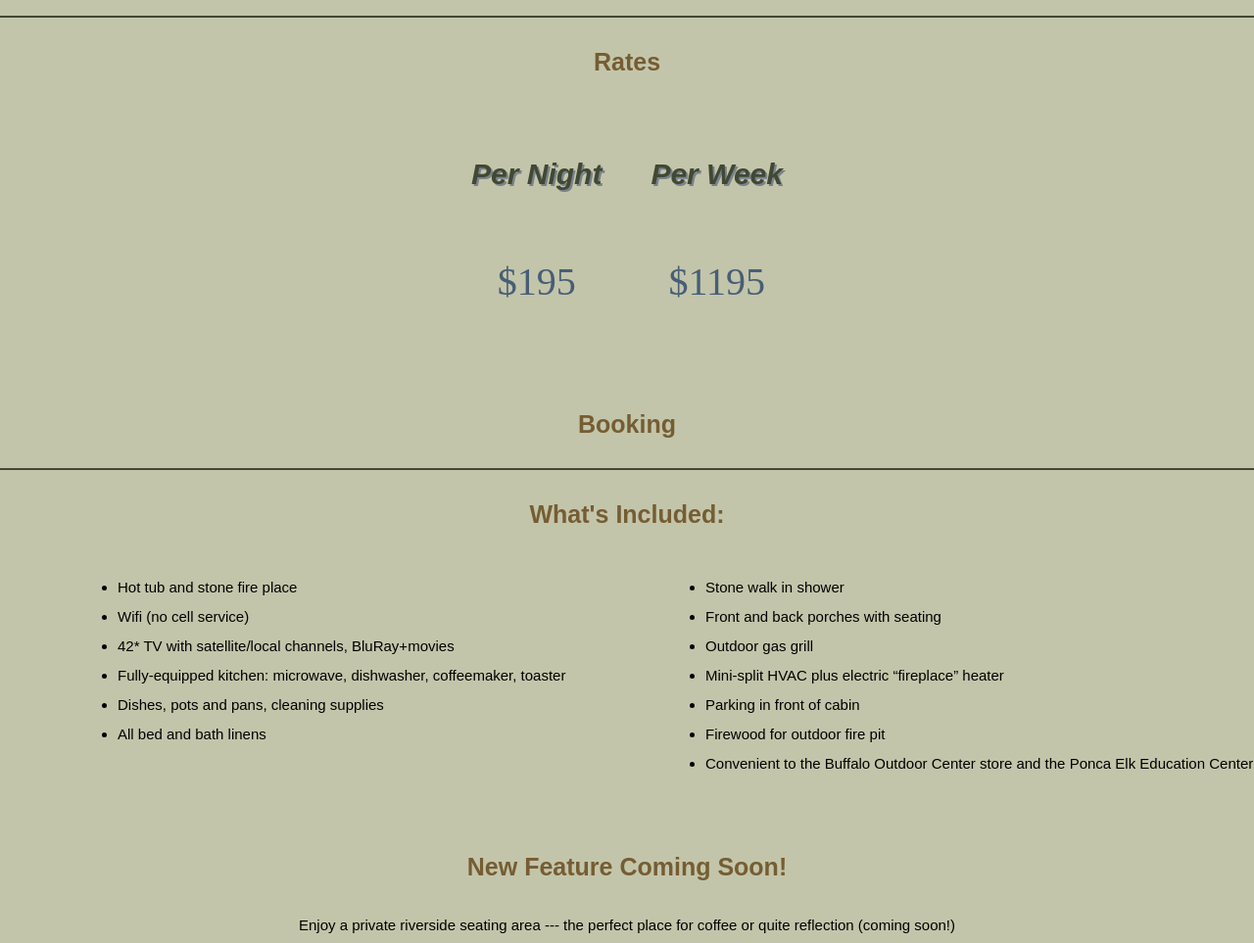
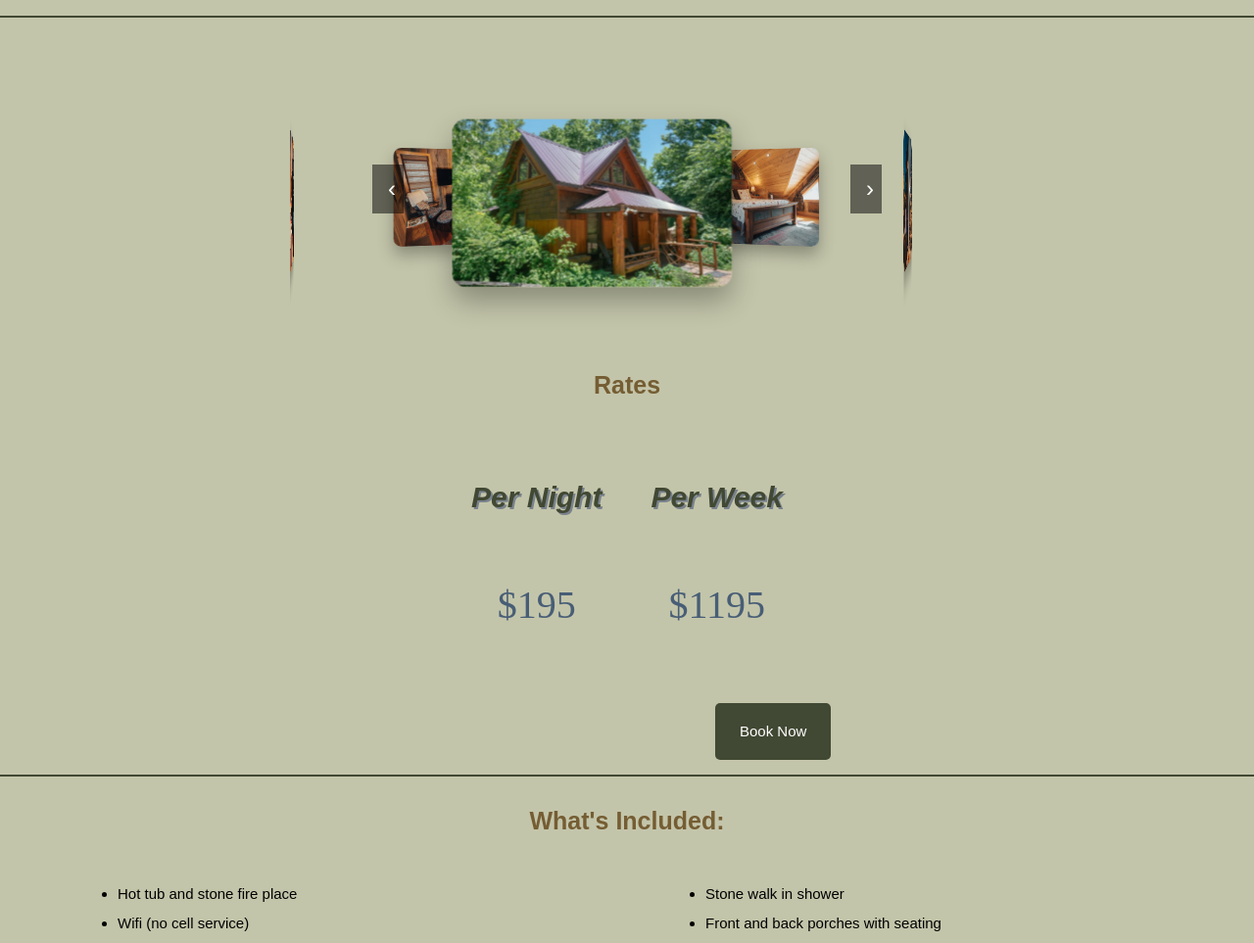
Before and after one commit to ZacAct/CyberChick2, a plain HTML site: page website/cabin.html in a window 1280 px wide. Shown: the part 1360-2323 px from the top of the page at 98% size. Drawn offline with Linux system fonts and the light colour scheme; a web font is replaced by a local one.

Commit message:
second page

```diff
--- a/website/assets/script/script.js
+++ b/website/assets/script/script.js
@@ -0,0 +1,15 @@
+const carousel = document.getElementById("carousel3d");
+const images = carousel.getElementsByTagName("img");
+const angle = 360 / images.length;
+let currAngle = 0;
+
+
+Array.from(images).forEach((img, i) => {
+  const rotateY = angle * i;
+  img.style.transform = `rotateY(${rotateY}deg) translateZ(300px)`;
+});
+
+function rotateCarousel(direction) {
+  currAngle += angle * direction;
+  carousel.style.transform = `rotateY(${currAngle}deg)`;
+}
--- a/website/assets/style/style.css
+++ b/website/assets/style/style.css
@@ -77,6 +77,21 @@ header.primary h1 {
   font-size: 18px;
 }
 
+
+.now:link, .now:visited{
+  background-color:rgba(72, 94, 118, 1) ;
+  color: white;
+  padding: 10px 20px;
+  text-align: center;
+  text-decoration: none;
+  display: inline-block;
+  border-radius:5px;
+  margin:-10px;
+
+}
+.now:hover, .now:active {
+  background-color:rgb(105, 136, 170);
+}
 .logo {
   max-width: 80px;
   height: auto;
@@ -88,16 +103,16 @@ h2.title {
   font-weight: 700;
   position: absolute;
   z-index: 2;
-  top: 50%;
-  left: 50%;
-  transform: translate(-50%, -90%);
+
   color: #f6f6fa;
   text-align: center;
-  font-size: 100px;
-  background-color: rgba(0, 0, 0, 0.5);
-  margin-top:120px;
+  font-size: 80px;
+
+  text-shadow: 3px 3px rgb(39, 43, 31);
+  margin-top:-420px;
+  margin-left: 330px;
   padding: 30px;
-  border-radius: 10px;
+  clear:both;
 }
 h2.cabin-title {
   font-family: "Caveat", cursive;
@@ -110,7 +125,7 @@ h2.cabin-title {
   color: #f6f6fa;
   text-align: center;
   font-size: 100px;
-  background-color: rgba(0, 0, 0, 0.5);
+  text-shadow: 2px 2px rgb(39, 43, 31) ;
   margin-top:120px;
   padding: 30px;
   border-radius: 10px;
@@ -119,7 +134,7 @@ h2.cabin-title {
 .tag {
   text-align: center;
   margin-top: 50px;
-  margin-left: 400px;
+  margin-left: 470px;
   margin-right: auto;
   padding: 20px;
   border: 3px solid #485E76;
@@ -189,7 +204,54 @@ hr {
   margin: 1em 0;
   padding: 0;
 }
+.carousel3d-container {
+  perspective: 1000px;
+  width: 400px;
+  height: 300px;
+  margin: 50px auto;
+  position: relative;
+}
 
+.carousel3d {
+  width: 100%;
+  height: 100%;
+  position: absolute;
+  transform-style: preserve-3d;
+  transition: transform 1s;
+}
+
+.carousel3d img {
+  position: absolute;
+  width: 250px;
+  height: 150px;
+  left: 75px;
+  top: 75px;
+  object-fit: cover;
+  border-radius: 10px;
+  box-shadow: 0 10px 20px rgba(0,0,0,0.3);
+  transition: transform 0.5s;
+}
+
+.nav-button {
+  position: absolute;
+  top: 50%;
+  transform: translateY(-50%);
+  background: rgba(0, 0, 0, 0.5);
+  color: white;
+  font-size: 2rem;
+  padding: 0.5rem 1rem;
+  border: none;
+  cursor: pointer;
+  z-index: 3;
+}
+
+.nav-button.prev {
+  left: -60px;
+}
+
+.nav-button.next {
+  right: -60px;
+}
 h2 {
   color: rgba(72, 94, 118, 1);
   font-family: "filson-pro", sans-serif;
@@ -198,6 +260,7 @@ h2 {
   font-style: italic;
   margin-top: 20px;
 }
+
 .widget{
   display:inline-block;
   margin:20px;
@@ -216,9 +279,24 @@ h2 {
 .price{
   color:rgba(72, 94, 118, 1);
 }
+
+.book:link, .book:visited{
+  background-color:rgb(65, 72, 51, 1) ;
+  color: white;
+  padding: 14px 25px;
+  text-align: center;
+  text-decoration: none;
+  display: inline-block;
+  margin-left:730px;
+  border-radius:5px;
+}
+.book:hover, .book:active {
+  background-color:rgb(103, 113, 81);
+}
 .included{
   margin-left:80px;
   margin-bottom: 50px;
+  text-decoration: none;
 }
 .items{
 float:left;
@@ -272,6 +350,8 @@ width:50%;
   margin-top:20px;
 
 }
+
+
 
 
 .container {
@@ -343,7 +423,23 @@ footer a {
   header.container {
     max-width: 900px;
   }
+  .carousel3d-container {
+    max-width: 90%;
+    height: 250px;
+  }
+
+  .carousel3d img {
+    width: 200px;
+    height: 120px;
+  }
+
+  .nav-button {
+    width: 30px;
+    height: 50px;
+    font-size: 1.5rem;
+  }
 }
+
 
 @media screen and (min-width: 992px) {
   .row {
--- a/website/cabin.html
+++ b/website/cabin.html
@@ -28,11 +28,11 @@
                 <ul>
                   <li><a href="index.html">Home</a></li>
                   <li><a href="cabin.html">Cabins</a></li>
-                  <li><a href="rental.html">Rentals</a></li>
-                  <li><a href="river.html">River</a></li>
-                  <li><a href="soon.html">Coming Soon</a></li>
+                  <li><a href="rental.html">Canoes</a></li>
+                  <li><a href="river.html">River Conditions</a></li>
+                  <li><a href="booking.html" class="now"> Book Now</a></li>
                 </ul>
-          </nav>
+              </nav>
         </header>
 
 <div class="content">
@@ -49,6 +49,20 @@
 
 
   <hr>
+
+  <div class="carousel3d-container">
+    <button class="nav-button prev" onclick="rotateCarousel(-1)">‹</button>
+
+    <div class="carousel3d" id="carousel3d">
+      <img src="assets/img/bear-ridge-1.jpg" alt="Cabin" />
+      <img src="assets/img/bear-ridge-2.jpg" alt="Patio" />
+      <img src="assets/img/bear-ridge-3.jpg" alt="Bedroom" />
+      <img src="assets/img/bear-ridge-4.jpg" alt="Living Room" />
+      <img src="assets/img/bear-ridge-5.jpg" alt="Kitchen" />
+    </div>
+
+    <button class="nav-button next" onclick="rotateCarousel(1)">›</button>
+  </div>
   <h3>Rates</h3>
   <aside role="complementary">
     <div class="container">
@@ -65,7 +79,7 @@
         <p class="price">$1195</p>
         </aside>
       </article>
-    <h3>Booking</h3>
+      <a href="booking.html" target="_blank" class="book">Book Now</a>
     <hr>
     <h3>What's Included:</h3>
     <div class="included">
@@ -93,7 +107,7 @@
       </div>
     </div>
 <h3 >New Feature Coming Soon!</h3>
-<p class="feature">Enjoy a private riverside seating area --- the perfect place for coffee or quite reflection (coming soon!)</p>
+<p class="feature">Enjoy a private riverside seating area --- the perfect place for coffee or quiet reflection (coming soon!)</p>
 <div class="row-circle2">
   <div class="container">
     <a class="link" href="cabins.html">
@@ -118,7 +132,7 @@
    <footer id="colophon" role="contentinfo">
 <h6> &copy; 2025 Bufflao's Edge Retreat |  <a href="mailto: info@buffalosedge.com">info@buffalosedge.com</a> | <a href="#top">Back To Top</a></h6>
   </footer>
-
+  <script src="assets/script/script.js"></script>
 </body>
 
 </html>
```
Also changed, not shown: website/booking.html (+4 -4 lines), website/index.html (+5 -5 lines), website/rental.html (+4 -4 lines), website/river.html (+4 -5 lines).
